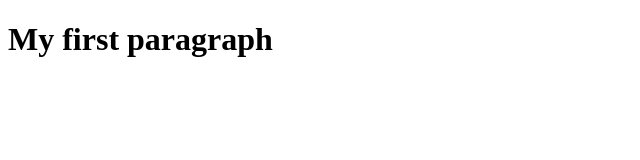
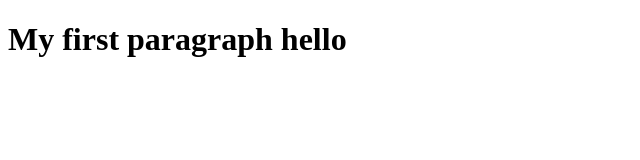
Before and after one commit to aasrit/fresherbatch-oct16, a plain HTML site: page HTML_assignment.html in a window 1280 px wide. Shown: the whole page, without its empty margins (0-640 px from the left). Drawn offline with Linux system fonts and the light colour scheme.

Commit message:
html2 file

```diff
--- a/HTML_assignment.html
+++ b/HTML_assignment.html
@@ -1,6 +1,7 @@
 <!DOCTYPE html>
 <html>
 <body>
-<h1> My first paragraph </h1>
+<h1> My first paragraph
+hello</h1>
 </body>
 </html>
```
